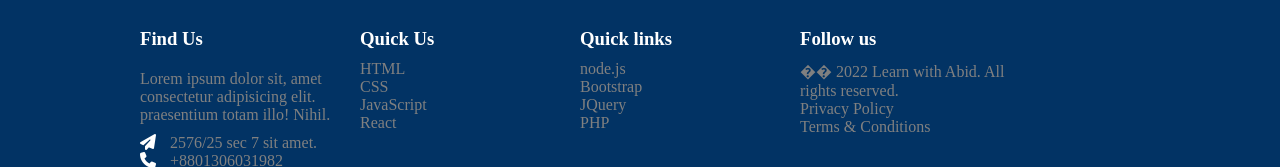
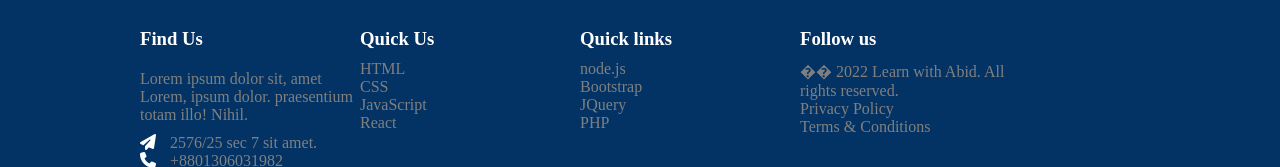
Before and after one commit to toukir103/First-Website, a plain HTML site: page index.html in a window 1280 px wide. Shown: the part 6044-6211 px from the top of the page. Drawn offline with Linux system fonts and the light colour scheme.

Commit message:
second commit

```diff
--- a/index.html
+++ b/index.html
@@ -504,7 +504,7 @@
                 <div class="footer-part-1">
                       <div class="footer-box">
                            <h3>Find Us</h3>
-                           <p class="fotter-paragraph-1">Lorem ipsum dolor sit, amet consectetur adipisicing elit. praesentium totam illo! Nihil.</p>
+                           <p class="fotter-paragraph-1">Lorem ipsum dolor sit, amet Lorem, ipsum dolor. praesentium totam illo! Nihil.</p>
                            <p><i class="fa-solid fa-paper-plane"></i> 2576/25 sec 7 sit amet.</p>
                            <p><i class="fa-solid fa-phone"></i> +8801306031982</p>
                            <p><i class="fa-solid fa-envelope"></i> toukirahmed.th@gmail.com</p>
@@ -544,6 +544,7 @@
                 </div>
         </div>
     </footer>
+
 </body>
 
 </html>
```
